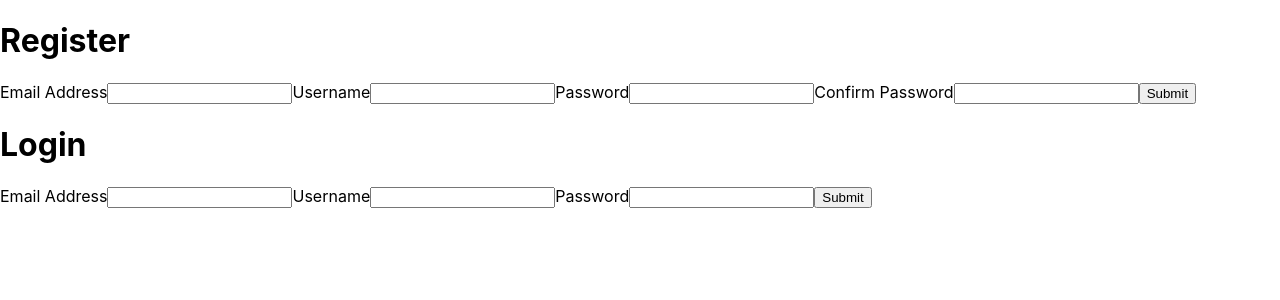
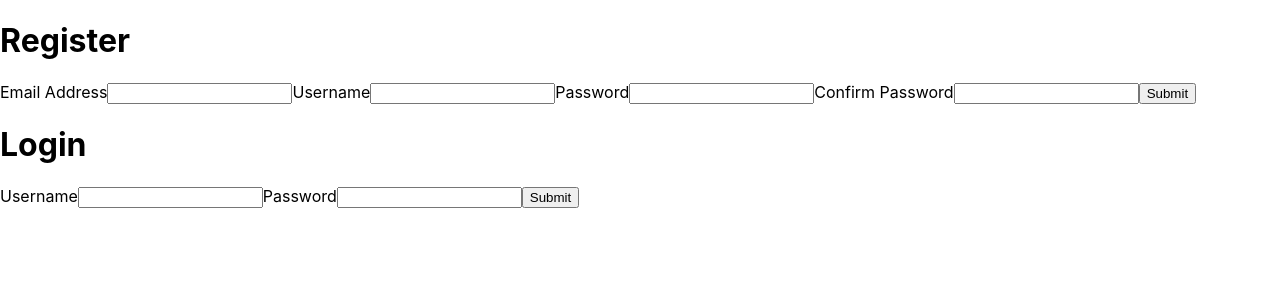
Before and after one commit to pc-lambda-mud-1/Frontend, a React (Create React App) app: page / in a window 1280 px wide. Shown: the top 300 px of the page. Built offline with nearby package versions, Linux system fonts and the light colour scheme.

Commit message:
connect login and reg form to backend

```diff
--- a/src/components/Login.jsx
+++ b/src/components/Login.jsx
@@ -5,20 +5,20 @@ import axios from 'axios'
 const Login = () => {
   const formik = useFormik({
       initialValues: {
-          email: '',
           username: '',
           password: '',
       },
       onSubmit: values => {
-          alert(JSON.stringify(values, null, 2))
+          console.log(values)
+          axios.post('http://localhost:8000/login/', values)
+            .then(res => console.log(res))
+            .catch(err => console.log(err))
       },
   });
   return (
       <>
       <h1>Login</h1>
       <form className='register-form' onSubmit={formik.handleSubmit}>
-          <label htmlFor='email'>Email Address</label>
-          <input type='email' name='email' onChange={formik.handleChange} value={formik.values.email}></input>
           <label htmlFor='email'>Username</label>
           <input type='text' name='username' onChange={formik.handleChange} value={formik.values.username}></input>
           <label htmlFor='email'>Password</label>
--- a/src/components/Register.jsx
+++ b/src/components/Register.jsx
@@ -11,8 +11,10 @@ const Register = () => {
           password2: '',
       },
       onSubmit: values => {
-          axios.post('https://lambda-mud-test.herokuapp.com/api/registration', values)
+          console.log(values)
+          axios.post('http://localhost:8000/registration/', values)
             .then(res => console.log(res))
+            .catch(err => console.log(err))
       },
   });
   return (
@@ -23,7 +25,7 @@ const Register = () => {
           <input type='email' name='email' onChange={formik.handleChange} value={formik.values.email}></input>
           <label htmlFor='username'>Username</label>
           <input type='text' name='username' onChange={formik.handleChange} value={formik.values.username}></input>
-          <label htmlFor='passwor'>Password</label>
+          <label htmlFor='password'>Password</label>
           <input type='password' name='password1' onChange={formik.handleChange} value={formik.values.password1}></input>
           <label htmlFor='confirm password'>Confirm Password</label>
           <input type='password' name='password2' onChange={formik.handleChange} value={formik.values.password2}></input>
```
